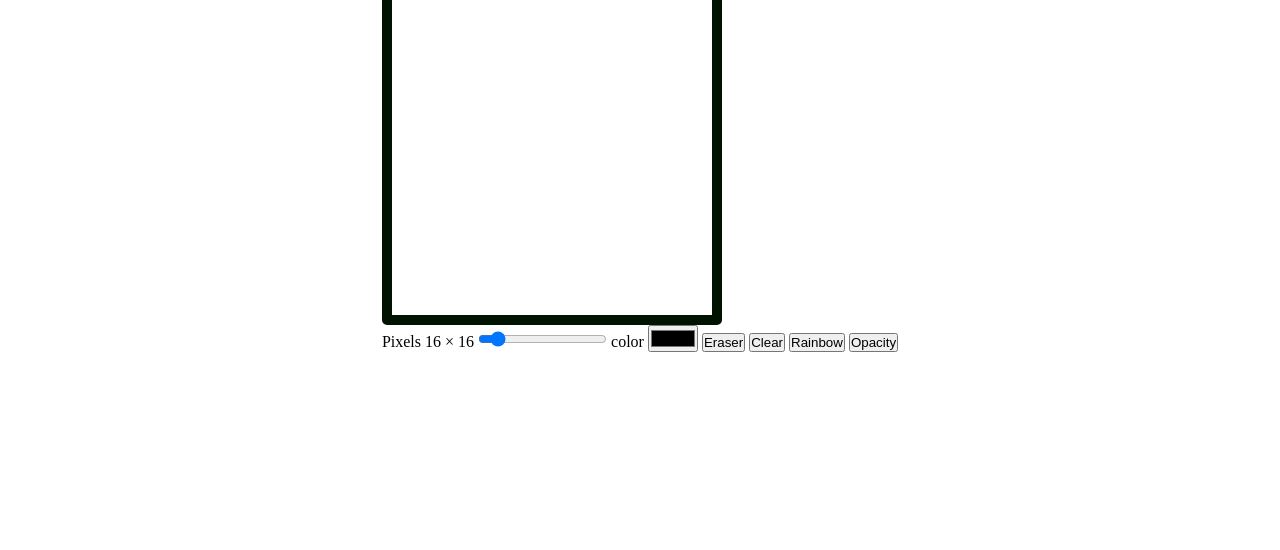
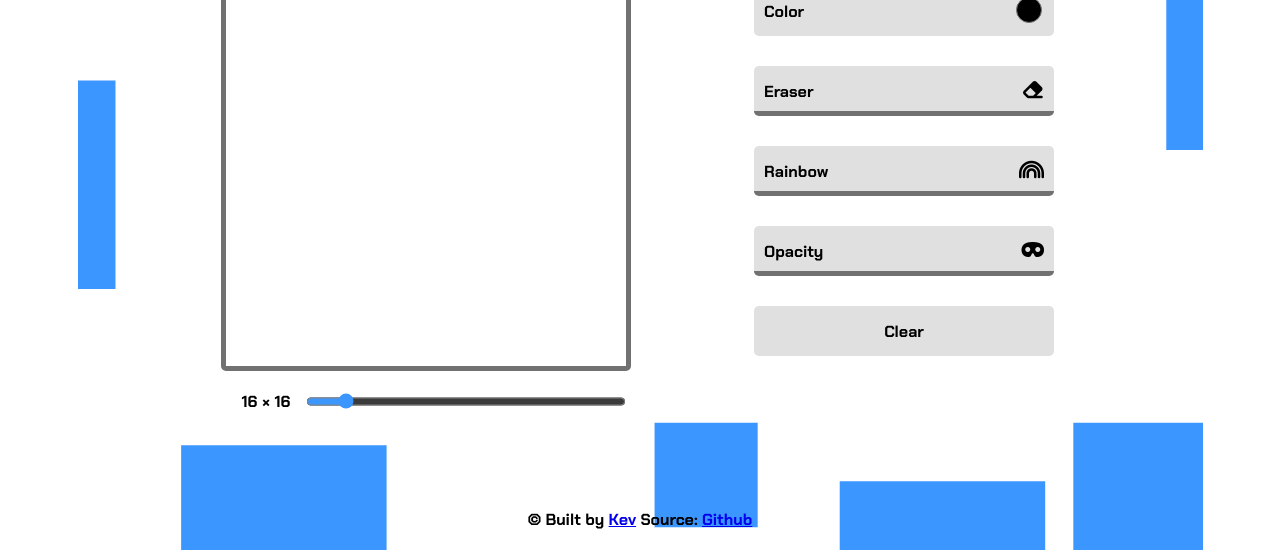
Before and after one commit to 0xkev21/etch-a-sketch, a plain HTML site: page index.html in a window 1280 px wide. Shown: the part 250-800 px from the top of the page. Drawn offline with Linux system fonts and the light colour scheme.

Commit message:
Improve UI and Experience
The web app is now complete and look nice

```diff
--- a/index.html
+++ b/index.html
@@ -8,27 +8,47 @@
 </head>
 <body>
     <h1>Etch A Sketch</h1>
-    <section class="main">
-        <!-- Sketch Container -->
-        <div class="container"></div>
+    <div class="app">
+
+        <!-- Pixels Container -->
+        <div class="pixels-container">
+            <div class="container"></div>
+            <label for="col-count">
+                <span class="pixel-value">
+                    <span class="pixels">16</span> × <span class="pixels">16</span>
+                </span>
+                <input type="range" id="col-count" name="col-count" step="1" min="6" value="16" max="100">
+            </label>
+        </div>
 
         <!-- Controls Container -->
         <div class="controls">
-            <label for="col-count"> Pixels <span class="pixels">16</span> × <span class="pixels">16</span>
-                <input type="range" id="col-count" name="col-count" step="1" min="6" value="16" max="100">
-            </label>
-            <label for="color">color
-                <input type="color" id="color" name="color" value="#000000">
-            </label>
-            <button id="eraser" type="button">Eraser</button>
-            <button id="clear" type="button">Clear</button>
-            <button id="rainbow" type="button">Rainbow</button>
-            <button id="opacity" type="button">Opacity</button>
+        <label for="color"><span class="color">Color</span>
+            <input type="color" id="color" name="color" value="#000000">
+        </label>
+        <button id="eraser" type="button">
+            <div class="button-text">Eraser</div>
+            <div><i class="fa-solid fa-eraser"></i></div>
+            <div class="rectangle"></div>
+        </button>
+        <button id="rainbow" type="button">
+            <div class="button-text">Rainbow</div>
+            <div><i class="fa-solid fa-rainbow"></i></div>
+            <div class="rectangle"></div>
+        </button>
+        <button id="opacity" type="button">
+            <div class="button-text">Opacity</div>
+            <div><i class="fa-solid fa-mask"></i></div>
+            <div class="rectangle"></div>
+        </button>
+        <button id="clear" type="button">
+            <div class="button-text">Clear</div>
+        </button>
         </div>
-    </section>
-
-
+    </div>
+    <footer>&copy; Built by <a href="https://github.com/0xkev21">Kev</a> Source: <a href="https://github.com/0xkev21/rock-paper-scissors">Github</a></footer>
 
     <script src="script.js"></script>
+    <script src="https://kit.fontawesome.com/7a3965643e.js" crossorigin="anonymous"></script>
 </body>
 </html>
--- a/script.js
+++ b/script.js
@@ -5,6 +5,7 @@ const eraser = document.querySelector('#eraser');
 const clear = document.querySelector('#clear');
 const rainbow = document.querySelector('#rainbow');
 const opacity = document.querySelector('#opacity');
+const modes = document.querySelectorAll('.mode');
 
 let eraserMode = false;
 let rainbowMode = false;
@@ -83,6 +84,10 @@ eraser.addEventListener('click', () => {
     if (!eraserMode) {
         eraserMode = true;
         eraser.classList.add('active');
+        rainbowMode = false;
+        rainbow.classList.remove('active');
+        opacityMode = false;
+        opacity.classList.remove('active');
     } else {
         eraserMode = false;
         eraser.classList.remove('active');
@@ -93,6 +98,8 @@ eraser.addEventListener('click', () => {
 colorInput.addEventListener('change', () => {
     eraserMode = false;
     eraser.classList.remove('active');
+    rainbowMode = false;
+    rainbow.classList.remove('active');
 })
 
 // Clear Feature
@@ -112,6 +119,8 @@ rainbow.addEventListener('click', () => {
     if (!rainbowMode) {
         rainbowMode = true;
         rainbow.classList.add('active');
+        eraserMode = false;
+        eraser.classList.remove('active');
     } else {
         rainbowMode = false;
         rainbow.classList.remove('active');
@@ -123,6 +132,8 @@ opacity.addEventListener('click', () => {
     if (!opacityMode) {
         opacityMode = true;
         opacity.classList.add('active');
+        eraserMode = false;
+        eraser.classList.remove('active');
     } else {
         opacityMode = false;
         opacity.classList.remove('active');
--- a/style.css
+++ b/style.css
@@ -1,3 +1,5 @@
+@import url('https://fonts.googleapis.com/css2?family=Chakra+Petch:wght@400;700&family=Pixelify+Sans&display=swap');
+
 * {
     margin: 0;
     padding: 0;
@@ -6,17 +8,71 @@
 
 :root {
     --pixel-count : 16;
-    --container-size: 320px;
+    --container-size: 300px;
     --pen-color : hsl(0, 0%, 0%);
+    --primary-color: #E0E0E0;
+    --secondary-color-off: #717171;
+    --secondary-color-on: #3C96FF;
 }
 
 body {
+    height: 100vh;
+    width: 100vw;
+    overflow: hidden;
+    font-family: 'Chakra Petch', Impact, Haettenschweiler, 'Arial Narrow Bold', sans-serif;
     display: flex;
+    flex-direction: column;
+    align-items: center;
+    justify-content: center;
+    font-size: 16px;
+    font-weight: bold;
+    background: url('backgrounds/mobile-bg.svg');
+    background-position: center;
+    background-size: contain;
+    background-repeat: no-repeat;
+}
+
+h1 {
+    font-family: 'Pixelify Sans', 'Franklin Gothic Medium', 'Arial Narrow', Arial, sans-serif;
+    font-size: clamp(30px, 10vw, 60px);
+    text-align: center;
+    position: relative;
+    top: -50px;
+    letter-spacing: 0.2ch;
+}
+
+.app {
+    display: flex;
+    flex-direction: column;
+    align-items: center;
+    justify-content: center;
+    gap: 20px;
+}
+
+.pixels-container {
+    display: flex;
+    flex-direction: column;
     justify-content: center;
     align-items: center;
-    height: 100vh;
-    width: 100vw;
-    flex-direction: column;
+    gap: 20px;
+}
+
+label[for='col-count'] {
+    display: flex;
+    width: 100%;
+}
+
+.pixel-value {
+    display: inline-block;
+    min-width: 80px;
+    text-align: center;
+}
+
+#col-count {
+    flex-grow: 1;
+    display: inline-block;
+    cursor: ew-resize;
+    accent-color: var(--secondary-color-on);
 }
 
 .container {
@@ -26,7 +82,7 @@ body {
     height: var(--container-size);
     -webkit-user-select: none;
     user-select: none;
-    border: 10px solid rgb(0, 18, 0);
+    border: 5px solid var(--secondary-color-off);
     box-sizing: content-box;
     border-radius: 5px;
 }
@@ -36,6 +92,130 @@ body {
     height: calc(var(--container-size)/var(--pixel-count));
 }
 
-.active {
-    background-color: lightgreen;
+.controls {
+    display: flex;
+    flex-wrap: wrap;
+    flex-direction: row;
+    width: 300px;
+    gap: 20px;
 }
+
+label[for='color'] {
+    display: flex;
+    width: 140px;
+    background-color: var(--primary-color);
+    justify-content: space-between;
+    align-items: center;
+    padding: 10px;
+}
+
+#color {
+    -moz-appearance: none;
+    -webkit-appearance: none;
+    appearance: none;
+    display: block;
+    width: 30px;
+    height: 34px;
+    border: none;
+    background: none;
+}
+
+#color::-webkit-color-swatch {
+    border-radius: 50%;
+    position: relative;
+    bottom: 1.3px;
+}
+
+#color::-moz-color-swatch {
+    border-radius: 50%;
+    position: relative;
+    bottom: 1.3px;
+}
+
+.controls > * {
+    display: flex;
+    width: 140px;
+    height: 50px;
+    background-color: var(--primary-color);
+    border: none;
+    border-radius: 5px;
+    overflow: hidden;
+    justify-content: space-between;
+    align-items: center;
+    font-family: inherit;
+    font-weight: bold;
+    font-size: 16px;
+    position: relative;
+    padding: 10px;
+    cursor: pointer;
+}
+
+.controls > *:hover {
+    background-color: rgb(205, 204, 204);
+}
+
+.rectangle {
+    position: absolute;
+    background-color: var(--secondary-color-off);
+    height: 5px;
+    width: 100%;
+    bottom: 0;
+    left: 0;
+}
+
+button i {
+    font-size: 20px;
+}
+
+button:last-child {
+    flex-grow: 1;
+    justify-content: center;
+}
+
+.active > .rectangle {
+    background-color: var(--secondary-color-on);
+}
+.active i {
+    color: var(--secondary-color-on);
+}
+
+@media only screen and (min-width: 1000px) {
+    body {
+        background: url('backgrounds/desktop-bg.svg');
+        background-position: bottom;
+        background-size: contain;
+        background-repeat: no-repeat;
+    }
+}
+
+@media only screen and (min-width: 800px) {
+    :root {
+        --container-size: 400px;
+    }
+    .app {
+        flex-direction: row;
+        gap: clamp(80px, 10vw, 200px);
+        justify-content: center;
+        align-items: center;
+    }
+    .pixels-container {
+        width: 400px;
+    }
+    .controls {
+        flex-flow: column nowrap;
+        height: 400px;
+        width: 300px;
+        gap: 30px;
+    }
+    .controls > *, label[for='color'] {
+        width: 100%;
+    }
+    button:last-child {
+        flex-grow: 0;
+    }
+}
+
+footer {
+    position: absolute;
+    bottom: 20px;
+}
```
Also changed, not shown: backgrounds/desktop-bg.svg (added), backgrounds/mobile-bg.svg (added).
